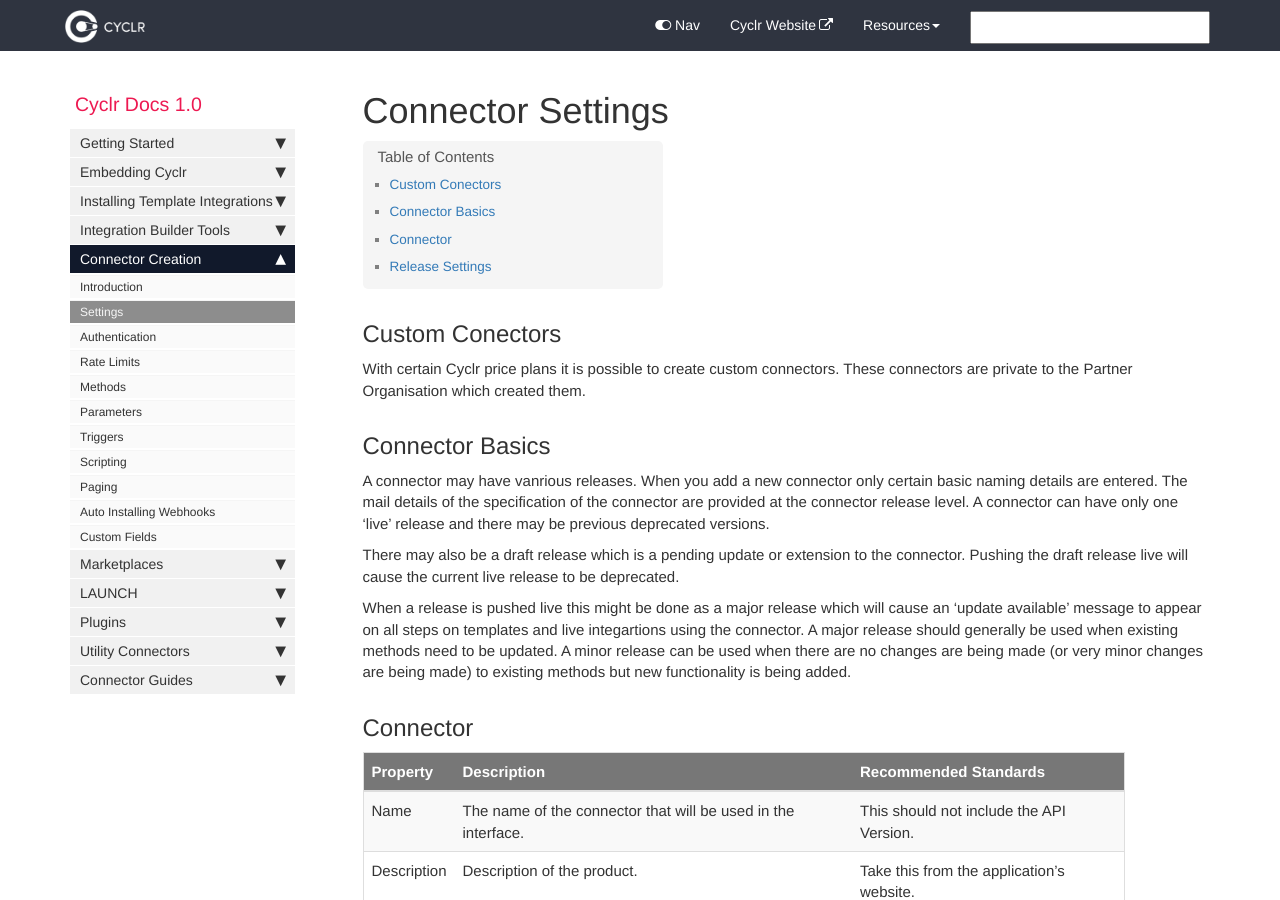
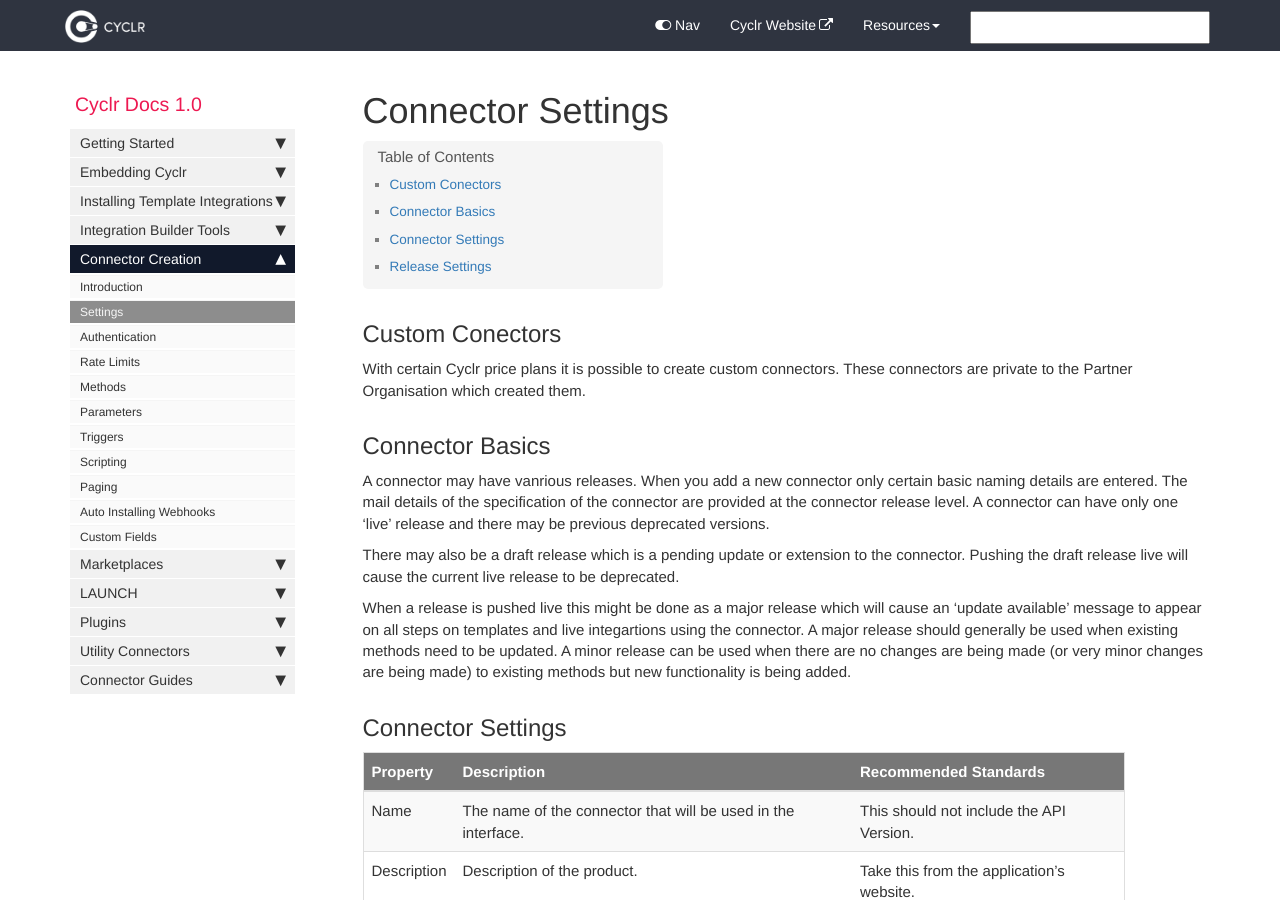
Before and after one commit to sneakysneak/docs, a Jekyll site: the page built from pages/custom-connectors/02-settings.md, in a window 1280 px wide and 900 px high. Built offline with Jekyll 4.4.1, drawn with Linux system fonts in a browser that asks for light colours; nearby versions of some CDN libraries; comment, search, counter and statistics services are not loaded.

Commit message:
Update 02-settings.md

```diff
--- a/pages/custom-connectors/02-settings.md
+++ b/pages/custom-connectors/02-settings.md
@@ -17,7 +17,7 @@ There may also be a draft release which is a pending update or extension to the
 
 When a release is pushed live this might be done as a major release which will cause an 'update available' message to appear on all steps on templates and live integartions using the connector.  A major release should generally be used when existing methods need to be updated.  A minor release can be used when there are no changes are being made (or very minor changes are being made) to existing methods but new functionality is being added.
 
-## Connector
+## Connector Settings
 
 | Property | Description | Recommended Standards |
 | --- | --- | --- |
```
